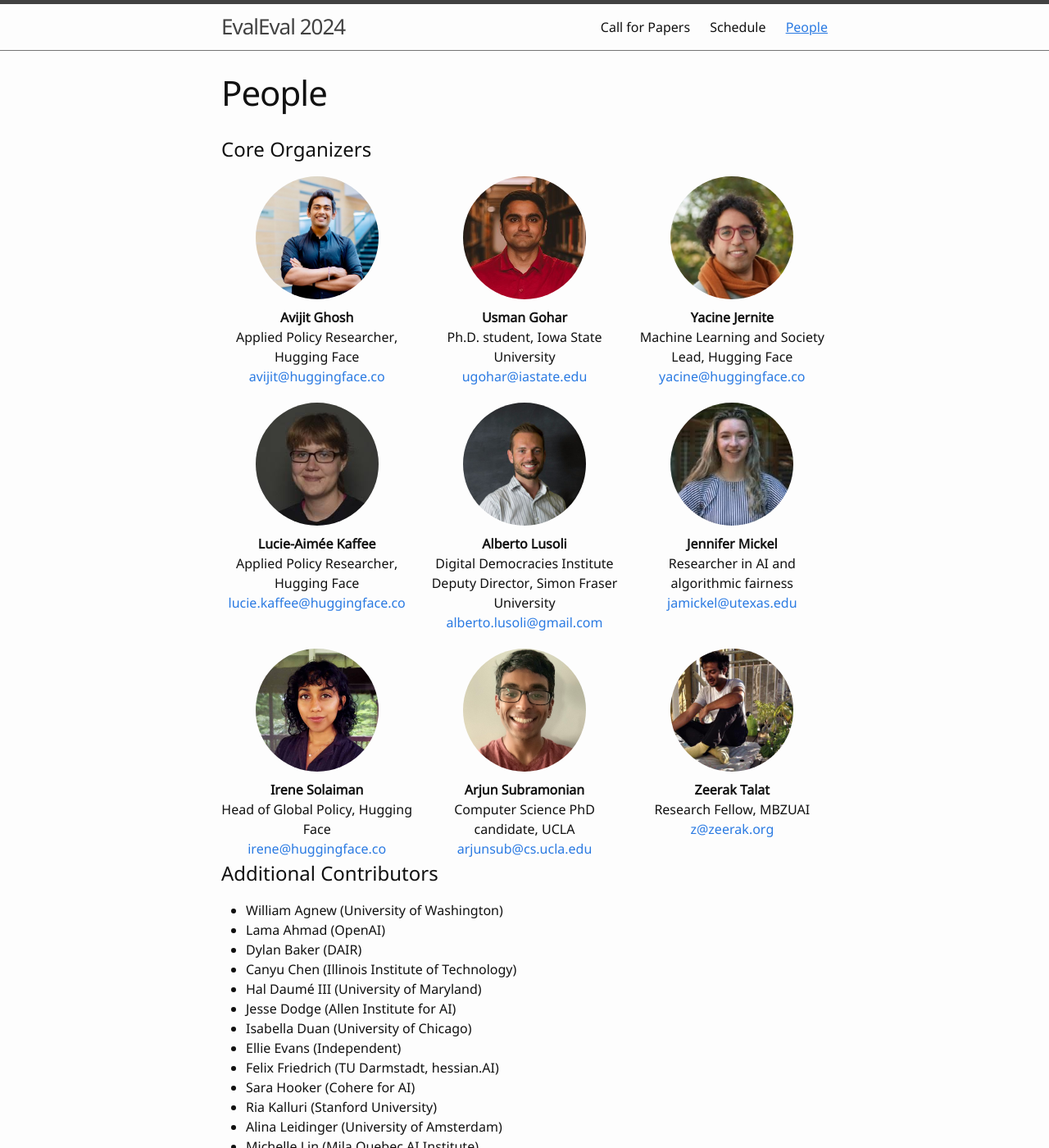
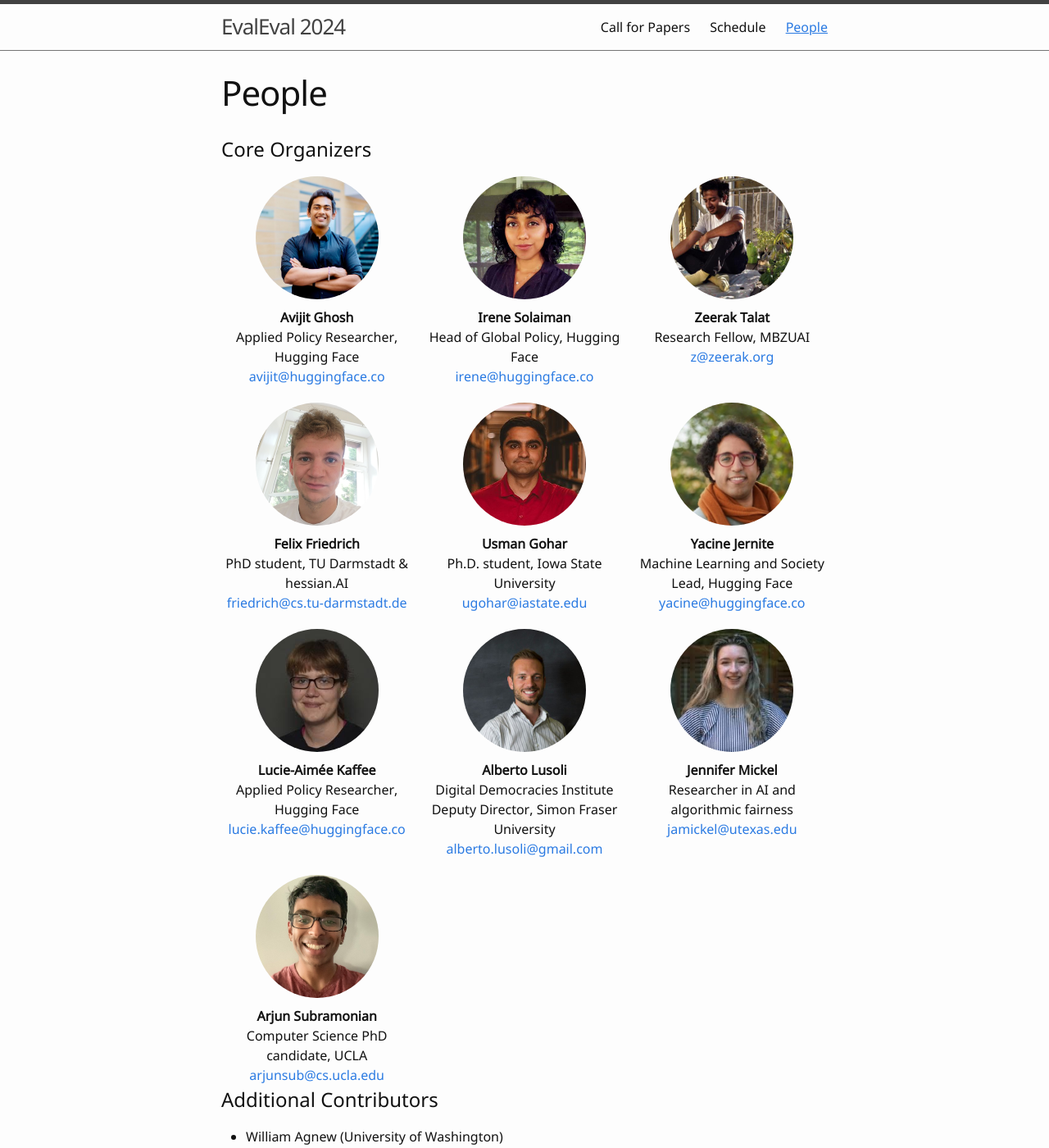
Before and after one commit to aaai-fidu-lab/aaai-fidu-lab.github.io, a Jekyll site: the page built from people.md, in a window 1280 px wide and 1400 px high. Shown: the whole window at 82% size. Built offline with Jekyll 4.4.1, drawn with Linux system fonts in a browser that asks for light colours; our own code applies the rules of GitHub Pages for plain Markdown files.

Commit message:
add felix

```diff
--- a/people.md
+++ b/people.md
@@ -41,6 +41,30 @@ nav: true
     </div>
   </div>
   <div class="organizer-card">
+    <img src="images/irene-solaiman.jpg" alt="Irene Solaiman" class="organizer-photo">
+    <div class="organizer-info">
+      <strong>Irene Solaiman</strong>
+      <span>Head of Global Policy, Hugging Face</span>
+      <a href="mailto:irene@huggingface.co">irene@huggingface.co</a>
+    </div>
+  </div>
+  <div class="organizer-card">
+    <img src="images/zeerak-talat.jpg" alt="Zeerak Talat" class="organizer-photo">
+    <div class="organizer-info">
+      <strong>Zeerak Talat</strong>
+      <span>Research Fellow, MBZUAI</span>
+      <a href="mailto:z@zeerak.org">z@zeerak.org</a>
+    </div>
+  </div>
+  <div class="organizer-card">
+    <img src="images/felix-friedrich.jpg" alt="Felix Friedrich" class="organizer-photo">
+    <div class="organizer-info">
+      <strong>Felix Friedrich</strong>
+      <span>PhD student, TU Darmstadt & hessian.AI</span>
+      <a href="mailto:friedrich@cs.tu-darmstadt.de">friedrich@cs.tu-darmstadt.de</a>
+    </div>
+  </div>
+  <div class="organizer-card">
     <img src="images/usman-gohar.jpg" alt="Usman Gohar" class="organizer-photo">
     <div class="organizer-info">
       <strong>Usman Gohar</strong>
@@ -81,27 +105,11 @@ nav: true
     </div>
   </div>
   <div class="organizer-card">
-    <img src="images/irene-solaiman.jpg" alt="Irene Solaiman" class="organizer-photo">
-    <div class="organizer-info">
-      <strong>Irene Solaiman</strong>
-      <span>Head of Global Policy, Hugging Face</span>
-      <a href="mailto:irene@huggingface.co">irene@huggingface.co</a>
-    </div>
-  </div>
-  <div class="organizer-card">
     <img src="images/arjun-subramonian.jpg" alt="Arjun Subramonian" class="organizer-photo">
     <div class="organizer-info">
       <strong>Arjun Subramonian</strong>
       <span>Computer Science PhD candidate, UCLA</span>
       <a href="mailto:arjunsub@cs.ucla.edu">arjunsub@cs.ucla.edu</a>
-    </div>
-  </div>
-  <div class="organizer-card">
-    <img src="images/zeerak-talat.jpg" alt="Zeerak Talat" class="organizer-photo">
-    <div class="organizer-info">
-      <strong>Zeerak Talat</strong>
-      <span>Research Fellow, MBZUAI</span>
-      <a href="mailto:z@zeerak.org">z@zeerak.org</a>
     </div>
   </div>
 </div>
```
Also changed, not shown: images/felix-friedrich.jpg (added).
